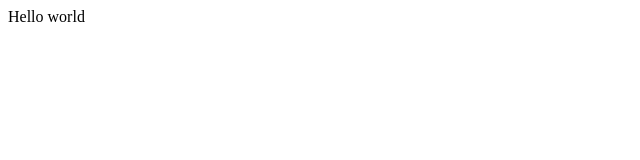
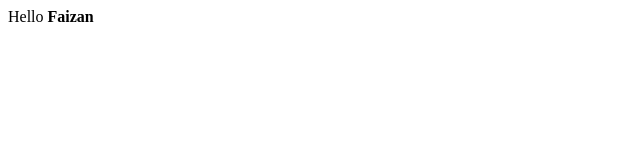
Before and after one commit to qfaizan401/React-Tutorial-2020, a React (Create React App) app in the folder my_first_app/: page / in a window 1280 px wide. Shown: the top 160 px of the page, without its empty margins (0-640 px from the left). Built offline with nearby package versions, Linux system fonts and the light colour scheme.

Commit message:
Update index.js

```diff
--- a/my_first_app/src/index.js
+++ b/my_first_app/src/index.js
@@ -2,7 +2,9 @@
 import ReactDOM from 'react-dom'
 
 function Hi() {
-  return <div>Hello world</div>
+  return <div>
+      Hello <strong>Faizan</strong>
+      </div>
 }
 
 ReactDOM.render (
```
